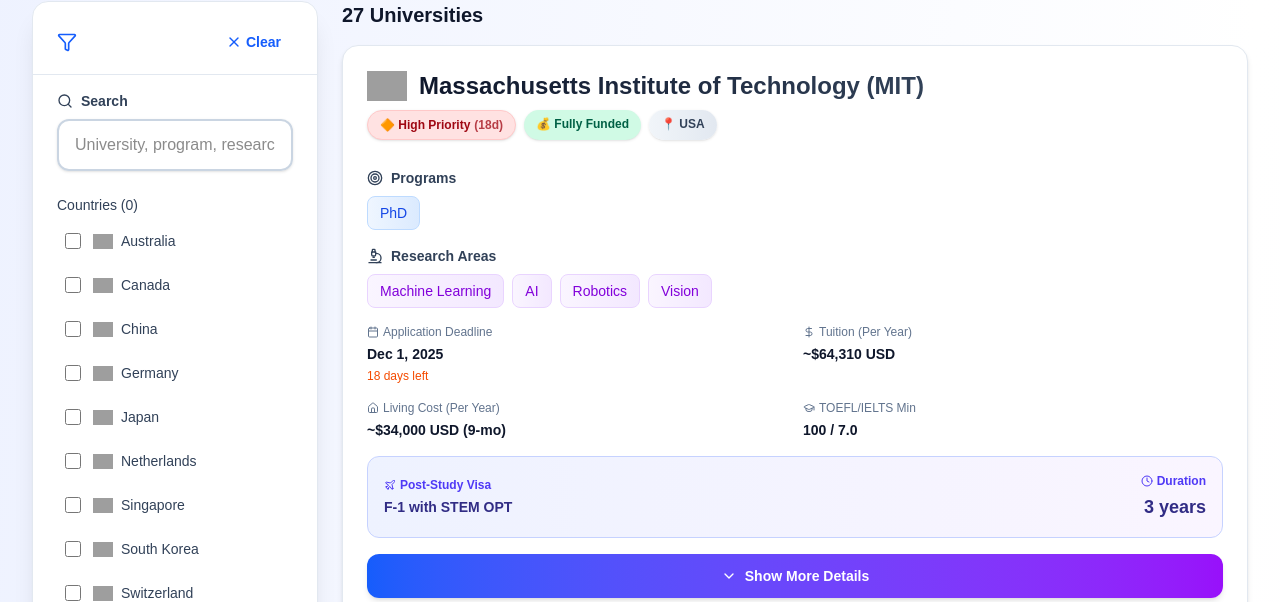
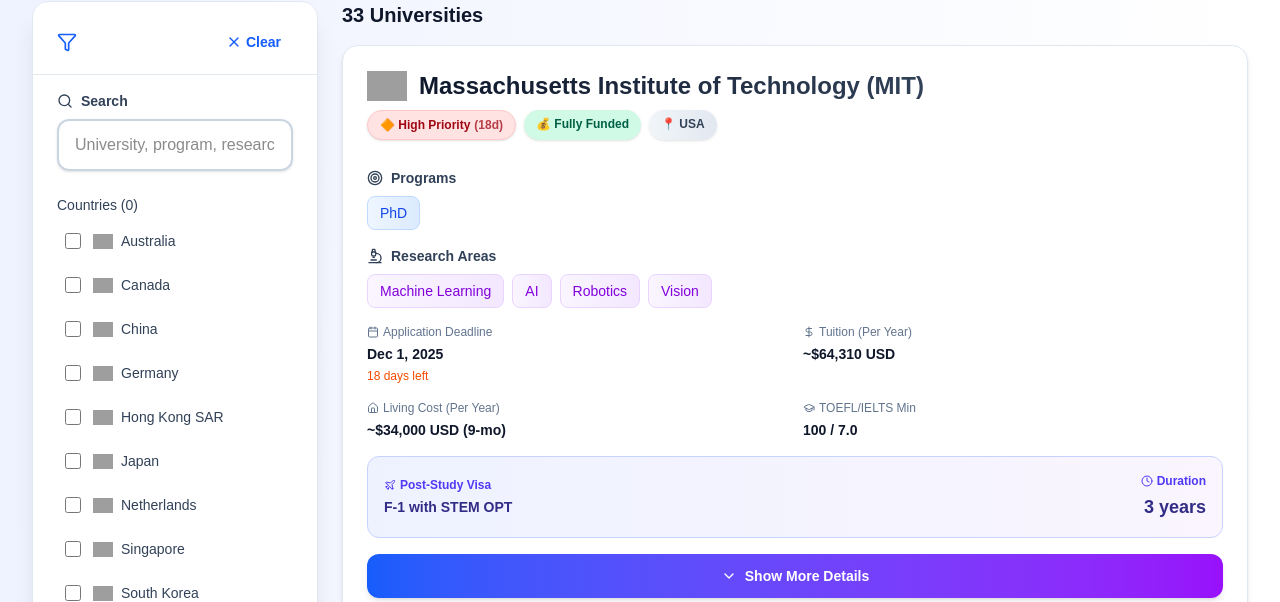
Before and after one commit to Nacnano/study-abroad, a Next.js app: page / in a window 1280 px wide. Shown: the part 350-952 px from the top of the page. Built offline with nearby package versions, Linux system fonts and the light colour scheme; grey boxes are pictures that could not be loaded.

Commit message:
feat: add more u

```diff
--- a/data/universities.ts
+++ b/data/universities.ts
@@ -614,7 +614,8 @@
     fundingType: "Limited Funding",
     programType: "Mixed",
     website: "https://www.unimelb.edu.au",
-  },{
+  },
+  {
     id: "uiuc",
     name: "University of Illinois Urbana-Champaign (UIUC)",
     country: "USA",
@@ -701,19 +702,19 @@
     name: "University College London (UCL)",
     country: "UK",
     programs: ["MSc", "MPhil", "PhD"],
-    researchAreas: ["AI", "Machine Learning", "Computational Statistics", "NLP"],
+    researchAreas: [
+      "AI",
+      "Machine Learning",
+      "Computational Statistics",
+      "NLP",
+    ],
     applicationDeadline: "Jan 5, 2026 (for funding consideration)",
     applicationFee: "£90 GBP",
     tuitionPerYear: "~£41,000 GBP (Overseas MSc)",
     livingCostPerYear: "~£18,000 - £25,000 GBP (London)",
     greRequired: "No",
     toeflIeltsMin: "100 (24/30 min) / 7.0 (6.5 min)",
-    keyDocuments: [
-      "Transcripts",
-      "Personal Statement",
-      "CV",
-      "2-3 References",
-    ],
+    keyDocuments: ["Transcripts", "Personal Statement", "CV", "2-3 References"],
     scholarships:
       "Limited (UCL scholarships, DeepMind scholarships, departmental funds)",
     notes:
@@ -751,7 +752,180 @@
     fundingType: "Mixed",
     programType: "Mixed",
     website: "https://www.ntu.edu.sg",
-  }
+  },
+  {
+    id: "edinburgh",
+    name: "University of Edinburgh",
+    country: "UK",
+    programs: ["MSc", "MPhil", "PhD"],
+    researchAreas: [
+      "Artificial Intelligence",
+      "Machine Learning",
+      "Vision",
+      "Robotics",
+    ],
+    applicationDeadline:
+      "Multiple rounds (e.g., Round 1 Oct 15, 2025 — later rounds through Jun 2026) — check programme page for exact round dates",
+    applicationFee: "£60 - £80 (typical)",
+    tuitionPerYear: "~£27,000 - £36,000 GBP (program-dependent)",
+    livingCostPerYear: "~£12,000 - £16,000 GBP",
+    greRequired: "No",
+    toeflIeltsMin: "100 / 7.0 (programme-specific)",
+    keyDocuments: [
+      "Transcripts",
+      "SOP / Personal statement",
+      "CV",
+      "2-3 References",
+    ],
+    scholarships:
+      "University scholarships, college funding; some competitive scholarships available",
+    notes:
+      "Many taught programmes use round-based admissions; earlier rounds increase scholarship chances.",
+    visaType: "Graduate Route (UK)",
+    visaDuration: "18 months (MS) / 3 years (PhD)",
+    fundingType: "Mixed",
+    programType: "Mixed",
+    website: "https://www.ed.ac.uk",
+  },
+  {
+    id: "hkust",
+    name: "Hong Kong University of Science and Technology (HKUST)",
+    country: "Hong Kong SAR",
+    programs: ["MSc", "MPhil", "PhD"],
+    researchAreas: ["AI", "Machine Learning", "Robotics", "Data Science"],
+    applicationDeadline:
+      "Program-dependent (Fall 2026 intake openings from Sep 1, 2025; specific deadlines vary, often Nov–Dec 2025)",
+    applicationFee: "HKD / variable",
+    tuitionPerYear: "~HK$150,000 - HK$180,000 (program-dependent)",
+    livingCostPerYear: "~HK$120,000 - HK$180,000",
+    greRequired: "No (varies by program)",
+    toeflIeltsMin: "92 / 6.5 (program-specific)",
+    keyDocuments: [
+      "Transcripts",
+      "SOP / Research statement",
+      "CV",
+      "References",
+    ],
+    scholarships:
+      "HKPFS, departmental fellowships, research assistantships for PhD",
+    notes:
+      "Strong regional AI hub; early recruiting for research (MPhil/PhD) occurs — check departmental recruiting pages.",
+    visaType: "Student Visa (Hong Kong)",
+    visaDuration: "Tied to program",
+    fundingType: "Mixed",
+    programType: "Mixed",
+    website: "https://www.hkust.edu.hk",
+  },
+  {
+    id: "peking",
+    name: "Peking University",
+    country: "China",
+    programs: ["MSc", "MEng", "PhD"],
+    researchAreas: ["AI", "Machine Learning", "Systems"],
+    applicationDeadline:
+      "Common international application window — example: Jan 10, 2026 (program-dependent; verify with department)",
+    applicationFee: "~800 RMB",
+    tuitionPerYear: "~30,000 RMB (varies)",
+    livingCostPerYear: "~¥40,000 - ¥80,000 RMB (~$6k–$12k USD)",
+    greRequired: "No",
+    toeflIeltsMin: "85 / 6.5 (program-dependent)",
+    keyDocuments: [
+      "Transcripts",
+      "SOP / Research proposal",
+      "CV",
+      "References",
+      "Passport copy",
+    ],
+    scholarships:
+      "PKU scholarships; Chinese government scholarship routes available",
+    notes:
+      "Strong research environment; many programs require an internal exam or interview for international applicants.",
+    visaType: "X (study) visa / Z for employment",
+    visaDuration: "Program-dependent",
+    fundingType: "Mixed",
+    programType: "Mixed",
+    website: "https://www.pku.edu.cn",
+  },
+  {
+    id: "snu",
+    name: "Seoul National University (SNU)",
+    country: "South Korea",
+    programs: ["MSc", "PhD"],
+    researchAreas: ["AI", "Machine Learning", "Systems", "Robotics"],
+    applicationDeadline:
+      "Varies by intake — see SNU Graduate Admissions (e.g., online application windows announced for Spring/Fall intakes)",
+    applicationFee: "Varies (KRW)",
+    tuitionPerYear: "~KRW 7-15 million (program-dependent)",
+    livingCostPerYear: "~KRW 8-14 million",
+    greRequired: "No",
+    toeflIeltsMin: "80–92 / 6.5–7.0 (program-specific)",
+    keyDocuments: [
+      "Transcripts",
+      "Research proposal (PhD)",
+      "SOP",
+      "CV",
+      "References",
+    ],
+    scholarships:
+      "SNU scholarships, departmental funding, Korean government scholarships",
+    notes: "Strong research university with competitive internal fellowships.",
+    visaType: "Student visa (D-2)",
+    visaDuration: "Tied to program",
+    fundingType: "Mixed",
+    programType: "Mixed",
+    website: "https://en.snu.ac.kr",
+  },
+  {
+    id: "mcgill",
+    name: "McGill University",
+    country: "Canada",
+    programs: ["MSc", "MEng", "PhD"],
+    researchAreas: ["AI", "Machine Learning", "Systems"],
+    applicationDeadline:
+      "December 15 (typical departmental deadline for Fall intake) — verify department page",
+    applicationFee: "$100-$125 CAD (approx.)",
+    tuitionPerYear: "~$15,000 - $45,000 CAD (program-dependent)",
+    livingCostPerYear: "~$18,000 - $24,000 CAD",
+    greRequired: "No",
+    toeflIeltsMin: "90 / 6.5 (program-dependent)",
+    keyDocuments: ["Transcripts", "Statement of purpose", "CV", "References"],
+    scholarships: "Departmental scholarships and RA/TA positions",
+    notes:
+      "Montreal AI ecosystem is strong; check language/tuition differences per program.",
+    visaType: "PGWP-eligible",
+    visaDuration: "Up to 3 years",
+    fundingType: "Mixed",
+    programType: "Mixed",
+    website: "https://www.mcgill.ca",
+  },
+  {
+    id: "uva",
+    name: "University of Amsterdam (UvA)",
+    country: "Netherlands",
+    programs: ["MSc"],
+    researchAreas: [
+      "Artificial Intelligence",
+      "Data Science",
+      "Cognitive Systems",
+    ],
+    applicationDeadline:
+      "Jan 31, 2026 (non-EU/EEA standard deadline for Sept 2026 start) — scholarships may have earlier deadlines",
+    applicationFee: "€100",
+    tuitionPerYear: "~€22,000 - €26,000 (non-EU)",
+    livingCostPerYear: "~€12,000 - €18,000 EUR",
+    greRequired: "No",
+    toeflIeltsMin: "100 / 7.0 (program-specific)",
+    keyDocuments: ["Transcripts", "Motivation letter", "CV", "References"],
+    scholarships:
+      "University scholarships and external grants (e.g., Holland Scholarship)",
+    notes:
+      "Non-EU applicants must meet fixed deadlines (Jan 31 typical); scholarship deadlines may be earlier.",
+    visaType: "Orientation Year (Zoekjaar) or residence permit",
+    visaDuration: "1 year (orientation) / program length",
+    fundingType: "Limited Funding",
+    programType: "MS",
+    website: "https://www.uva.nl",
+  },
 ];
 
 /**
```
